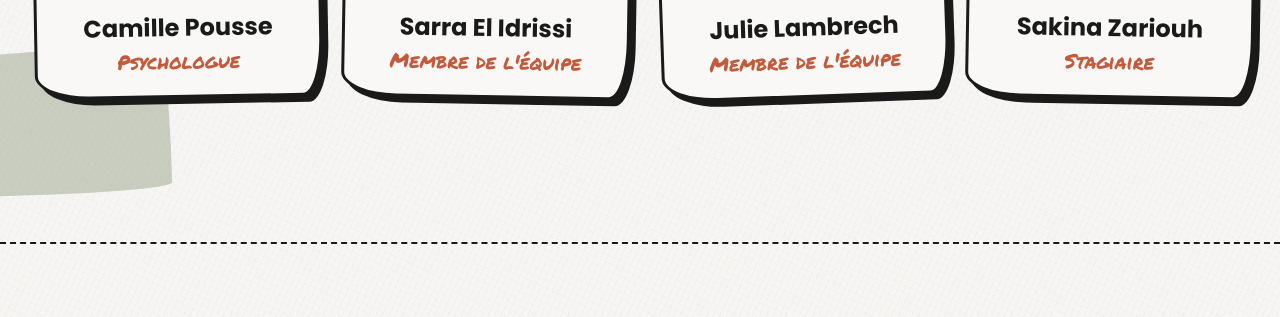
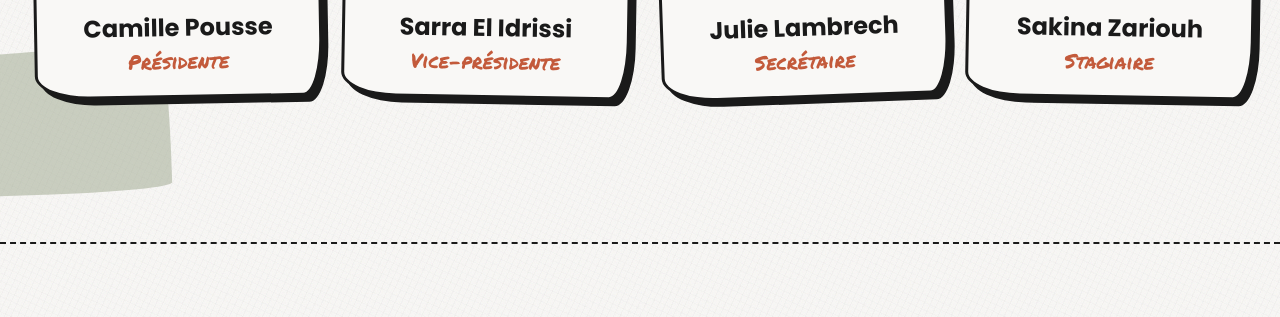
Before and after one commit to Sakina-dev/santeencommun, a plain HTML site: page index.html in a window 1280 px wide. Shown: the part 2458-2775 px from the top of the page. Drawn offline with nearby package versions, Linux system fonts and the light colour scheme; a web font is replaced by a local one.

Commit message:
Add files via upload

```diff
--- a/index.html
+++ b/index.html
@@ -281,8 +281,8 @@
                             <span class="font-hand text-xl">Photo Café Santé à venir</span>
                         </div>
                         <img
-                            src="enhaut.png"
-                            alt="Café Santé au Local Citoyen Fonderie à Mulhouse : échanges et prévention santé entre femmes"
+                            src="photodegroupe.png"
+                            alt="L'équipe de Santé en Commun à Mulhouse réunie lors d'un Café Santé"
                             class="tilt r2 absolute inset-0 block h-full w-full border-ink-3 object-cover shadow-hard torn"
                             loading="lazy"
                             decoding="async"
@@ -393,7 +393,7 @@
                 </div>
                 <div class="text-center">
                     <h3 class="font-sans text-2xl font-bold leading-tight text-brand-ink">Camille Pousse</h3>
-                    <p class="font-marker mt-1 text-xl text-brand-terracotta">Psychologue</p>
+                    <p class="font-marker mt-1 text-xl text-brand-terracotta">Présidente</p>
                 </div>
             </article>
 
@@ -410,7 +410,7 @@
                 </div>
                 <div class="text-center">
                     <h3 class="font-sans text-2xl font-bold leading-tight text-brand-ink">Sarra El Idrissi</h3>
-                    <p class="font-marker mt-1 text-xl text-brand-terracotta">Membre de l'équipe</p>
+                    <p class="font-marker mt-1 text-xl text-brand-terracotta">Vice-présidente</p>
                 </div>
             </article>
 
@@ -427,7 +427,7 @@
                 </div>
                 <div class="text-center">
                     <h3 class="font-sans text-2xl font-bold leading-tight text-brand-ink">Julie Lambrech</h3>
-                    <p class="font-marker mt-1 text-xl text-brand-terracotta">Membre de l'équipe</p>
+                    <p class="font-marker mt-1 text-xl text-brand-terracotta">Secrétaire</p>
                 </div>
             </article>
 
```
Also changed, not shown: photodegroupe.png.
